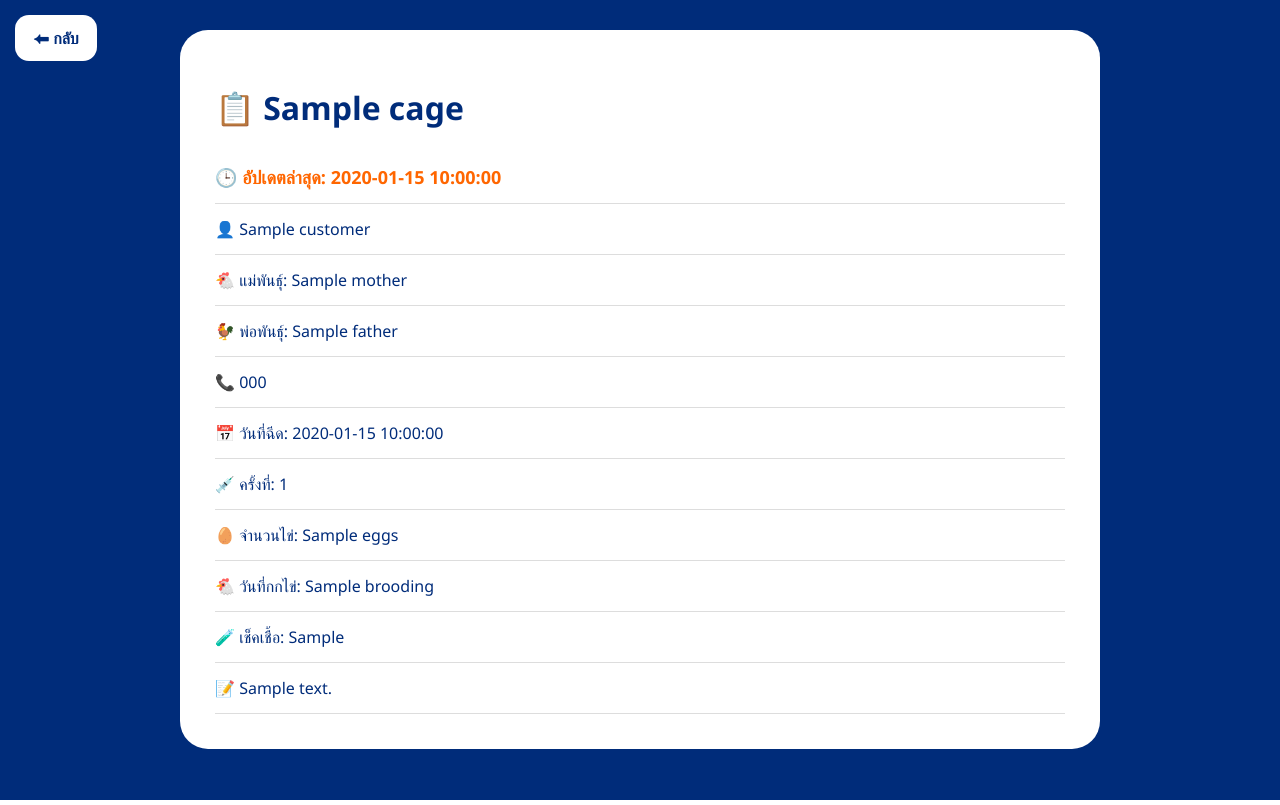
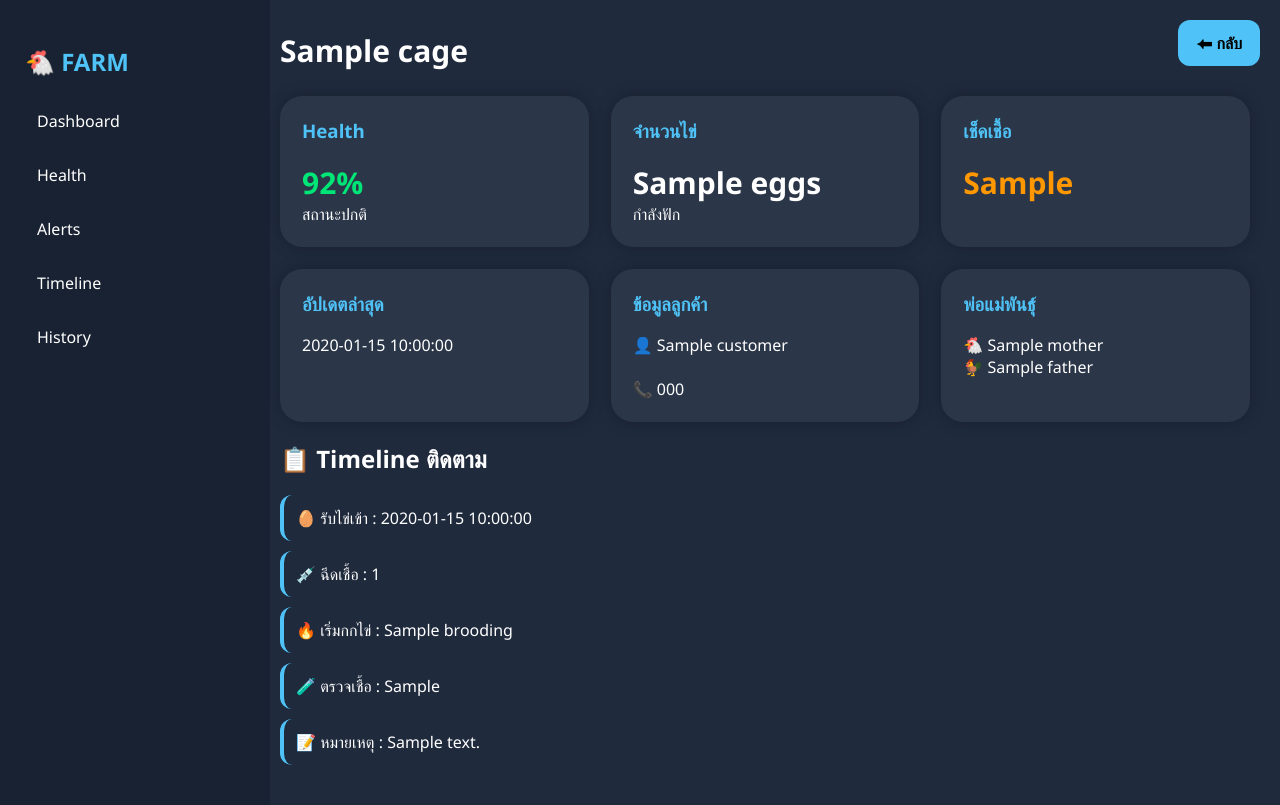
Before and after one commit to tanthai050864-prog/farm-kai, a Flask app: template templates/status.html in a window 1280 px wide. Run offline with Flask 3, Linux system fonts and the light colour scheme; the template is opened without the code that fills it: most values are stand-ins (such as "Sample title", 1, 10 or a date in 2020).

Commit message:
new dashboard status

```diff
--- a/templates/status.html
+++ b/templates/status.html
@@ -2,70 +2,169 @@
 <html lang="th">
 <head>
 <meta charset="UTF-8">
-<meta name="viewport" content="width=device-width,initial-scale=1">
+<meta name="viewport" content="width=device-width, initial-scale=1">
 
 <style>
 body{
-font-family:Segoe UI;
-background:#002c7a;
-padding:30px;
     margin:0;
+    font-family:'Segoe UI';
+    background:#1f2a3d;
     color:white;
 }
+
+.sidebar{
+    position:fixed;
+    width:220px;
+    height:100%;
+    background:#182232;
+    padding:25px;
+}
+
+.sidebar h2{
+    color:#4fc3f7;
+}
+
+.sidebar a{
+    display:block;
+    color:white;
+    text-decoration:none;
+    padding:12px;
+    margin:8px 0;
+    border-radius:12px;
+}
+
+.sidebar a:hover{
+    background:#263548;
+}
+
+.main{
+    margin-left:250px;
+    padding:30px;
+}
+
+.header{
+    font-size:30px;
+    font-weight:bold;
+    margin-bottom:25px;
+}
+
+.grid{
+    display:grid;
+    grid-template-columns:repeat(auto-fit,minmax(250px,1fr));
+    gap:22px;
+}
+
 .card{
-background:white;
-color:#002c7a;
-max-width:850px;
-margin:auto;
-padding:35px;
-border-radius:28px;
+    background:#2b3648;
+    border-radius:22px;
+    padding:22px;
+    box-shadow:0 0 15px rgba(0,0,0,.25);
 }
-.row{
-padding:14px 0;
-border-bottom:1px solid #ddd;
+
+.card h3{
+    margin-top:0;
+    color:#4fc3f7;
 }
+
+.big{
+    font-size:30px;
+    font-weight:bold;
+}
+
+.good{color:#00e676;}
+.warn{color:#ff9800;}
+.bad{color:#ff5252;}
+
+.timeline{
+    margin-top:20px;
+}
+
+.step{
+    padding:12px;
+    border-left:4px solid #4fc3f7;
+    margin:10px 0;
+    background:#1f2a3d;
+    border-radius:12px;
+}
+
 .back{
     position:fixed;
-top:15px;
-left:15px;
-background:white;
-color:#002c7a;
+    top:20px;
+    right:20px;
+    background:#4fc3f7;
+    color:black;
     padding:12px 18px;
-border-radius:14px;
+    border-radius:12px;
     text-decoration:none;
     font-weight:bold;
-}
-.update{
-color:#ff6600;
-font-weight:bold;
-font-size:18px;
 }
 </style>
 </head>
 <body>
 
+<div class="sidebar">
+    <h2>🐔 FARM</h2>
+    <a href="/">Dashboard</a>
+    <a href="#">Health</a>
+    <a href="#">Alerts</a>
+    <a href="#">Timeline</a>
+    <a href="#">History</a>
+</div>
+
 <a class="back" href="javascript:history.back()">⬅ กลับ</a>
 
+<div class="main">
+
+<div class="header">{{cage}}</div>
+
+<div class="grid">
+
 <div class="card">
+<h3>Health</h3>
+<div class="big good">92%</div>
+สถานะปกติ
+</div>
 
-<h1>📋 {{cage}}</h1>
+<div class="card">
+<h3>จำนวนไข่</h3>
+<div class="big">{{data.status.get('eggs','0')}}</div>
+กำลังฟัก
+</div>
 
-<div class="row update">
-🕒 อัปเดตล่าสุด:
+<div class="card">
+<h3>เช็คเชื้อ</h3>
+<div class="big warn">{{data.status.get('check_result','รอเช็ค')}}</div>
+</div>
+
+<div class="card">
+<h3>อัปเดตล่าสุด</h3>
 {{data.status.get('updated_at','ยังไม่เคยอัปเดต')}}
 </div>
 
-<div class="row">👤 {{data.customer}}</div>
-<div class="row">🐔 แม่พันธุ์: {{data.mother}}</div>
-<div class="row">🐓 พ่อพันธุ์: {{data.father}}</div>
-<div class="row">📞 {{data.phone}}</div>
+<div class="card">
+<h3>ข้อมูลลูกค้า</h3>
+👤 {{data.customer}}<br><br>
+📞 {{data.phone}}
+</div>
 
-<div class="row">📅 วันที่ฉีด: {{data.status.get('inject_date','-')}}</div>
-<div class="row">💉 ครั้งที่: {{data.status.get('inject_count','-')}}</div>
-<div class="row">🥚 จำนวนไข่: {{data.status.get('eggs','-')}}</div>
-<div class="row">🐔 วันที่กกไข่: {{data.status.get('brooding','-')}}</div>
-<div class="row">🧪 เช็คเชื้อ: {{data.status.get('check_result','-')}}</div>
-<div class="row">📝 {{data.status.get('note','-')}}</div>
+<div class="card">
+<h3>พ่อแม่พันธุ์</h3>
+🐔 {{data.mother}}<br>
+🐓 {{data.father}}
+</div>
+
+</div>
+
+<div class="timeline">
+<h2>📋 Timeline ติดตาม</h2>
+
+<div class="step">🥚 รับไข่เข้า : {{data.status.get('inject_date','-')}}</div>
+<div class="step">💉 ฉีดเชื้อ : {{data.status.get('inject_count','-')}}</div>
+<div class="step">🔥 เริ่มกกไข่ : {{data.status.get('brooding','-')}}</div>
+<div class="step">🧪 ตรวจเชื้อ : {{data.status.get('check_result','-')}}</div>
+<div class="step">📝 หมายเหตุ : {{data.status.get('note','-')}}</div>
+
+</div>
 
 </div>
 
```
Lines whose indentation alone changed are shown as unchanged.
